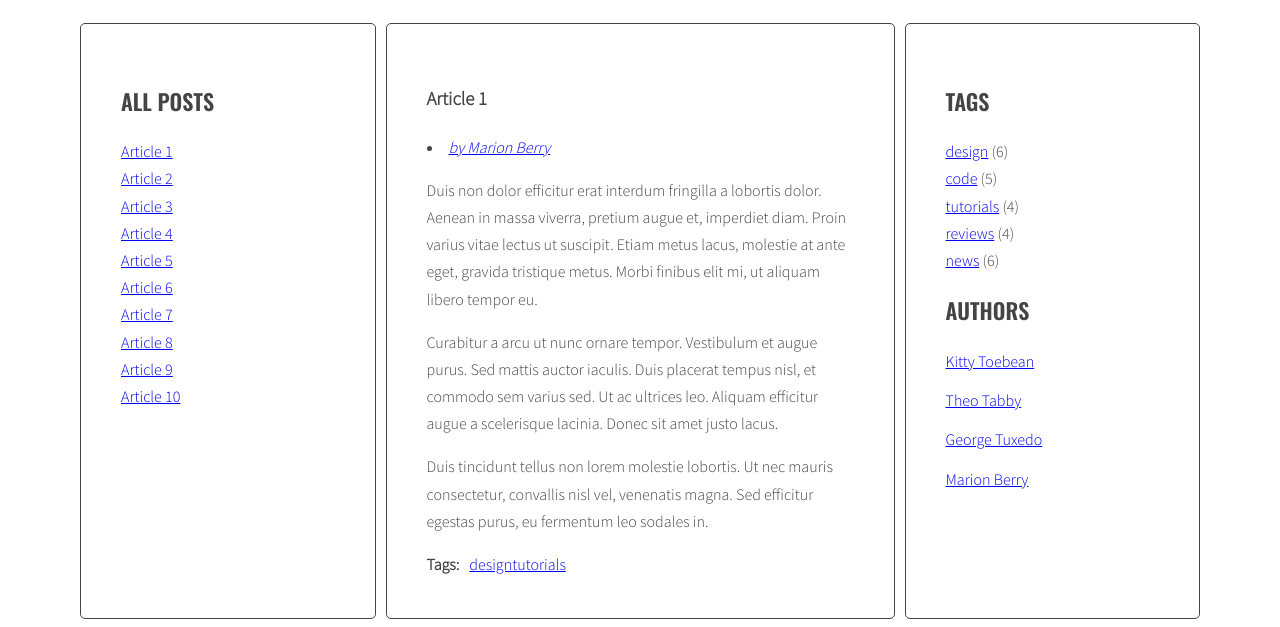
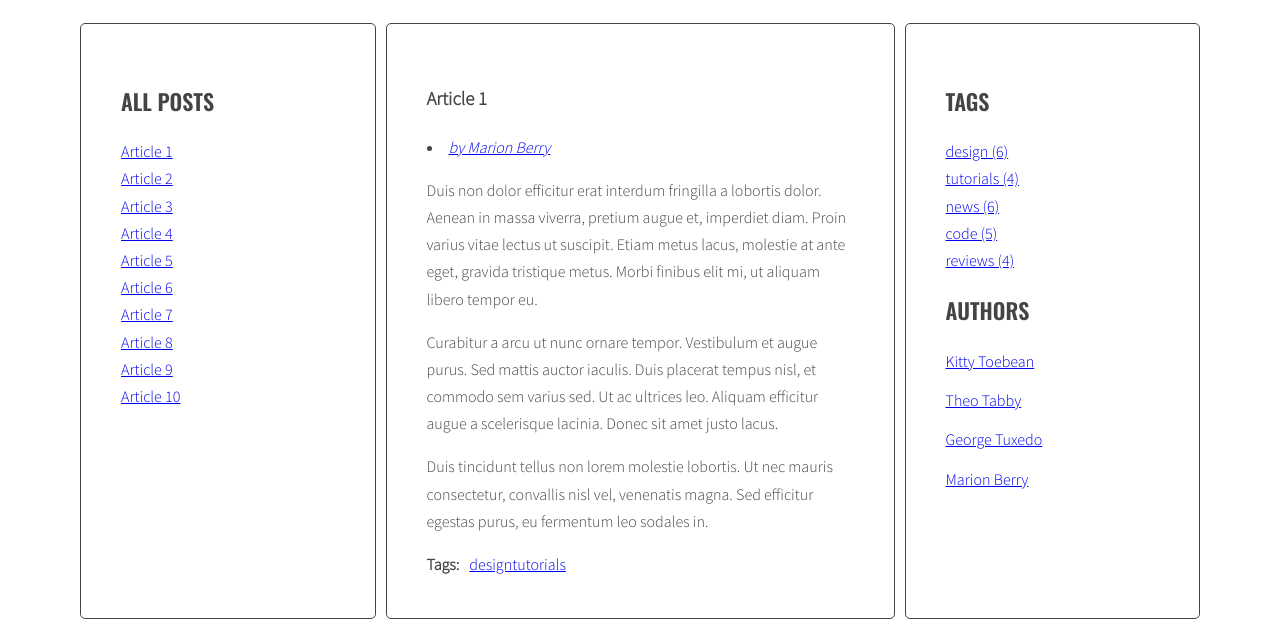
Before and after one commit to Pawelwgithub/javascript-blog, a website: page index.html in a window 1280 px wide. Shown: the part 220-847 px from the top of the page. Drawn offline with nearby package versions, Linux system fonts and the light colour scheme.

Commit message:
Add script JS in function generateTags: create a new variable allTags with an empty object, check if this link is NOT already in allTags, add tag to allTags object, find list of tags in right column, create variable for all links HTML code, START LOOP: for each tag in allTags, generate code of a link and add it to allTagsHTML, END LOOP: for each tag in allTags, add html from allTagsHTML to tagList and remove list tags from sidebar in html

```diff
--- a/index.html
+++ b/index.html
@@ -186,11 +186,6 @@
                 <aside class="sidebar">
                     <h2 class="section-title">Tags</h2>
                     <ul class="list tags">
-                        <li><a href="#">design</a> <span>(6)</span></li>
-                        <li><a href="#">code</a> <span>(5)</span></li>
-                        <li><a href="#">tutorials</a> <span>(4)</span></li>
-                        <li><a href="#">reviews</a> <span>(4)</span></li>
-                        <li><a href="#">news</a> <span>(6)</span></li>
                     </ul>
                     <h2 class="section-title">Authors</h2>
                     <ul class="list authors">
--- a/js/script.js
+++ b/js/script.js
@@ -51,7 +51,8 @@ const optArticleSelector = '.post',
   optTitleSelector = '.post-title',
   optTitleListSelector = '.titles',
   optArticleTagsSelector = '.post-tags .list',
-  optArticleAuthorsSelector = '.post-author';
+  optArticleAuthorsSelector = '.post-author',
+  optTagsListSelector = '.tags.list';
 
 function generateTitleLinks(customSelector = ''){
 
@@ -107,6 +108,10 @@ for(let link of links){
 
 function generateTags(){
 
+  /* [NEW] create a new variable allTags with an empty object */
+
+  let allTags = {};
+
   /* find all articles, MODULE 6.2 */
 
   const articles = document.querySelectorAll(optArticleSelector);
@@ -150,6 +155,17 @@ function generateTags(){
       html = html + linkHTML;
       console.log(html);
 
+      /* [NEW] check if this link is NOT already in allTags */
+
+      if(!allTags.hasOwnProperty(tag)){
+
+        /* [NEW] add tag to allTags object */
+
+        allTags[tag] = 1;
+      } else {
+        allTags[tag]++;
+      }
+
       /* END LOOP: for each tag, MODULE 6.2 */
 
     }
@@ -162,6 +178,34 @@ function generateTags(){
     /* END LOOP: for every article, MODULE 6.2 */
 
   }
+
+  /* [NEW] find list of tags in right column */
+
+  const tagList = document.querySelector('.tags');
+
+  /* [NEW] create variable for all links HTML code */
+
+  let allTagsHTML = '';
+
+  /* [NEW] START LOOP: for each tag in allTags: */
+
+  for(let tag in allTags){
+
+    /* [NEW] generate code of a link and add it to allTagsHTML */
+
+    // const linkHTML = '<li><a href="#tag-' + tag + '"><span>' + tag + '</span></a></li>';
+
+    allTagsHTML += '<li><a href="#tag-' + tag + '">' + tag + ' (' + allTags[tag] + ')' + '</a></li>';
+
+    /* [NEW] END LOOP: for each tag in allTags: */
+
+  }
+
+  /* [NEW] add html from allTagsHTML to tagList */
+
+  tagList.innerHTML = allTagsHTML;
+  console.log(allTags);
+
 }
 
 generateTags();
```
